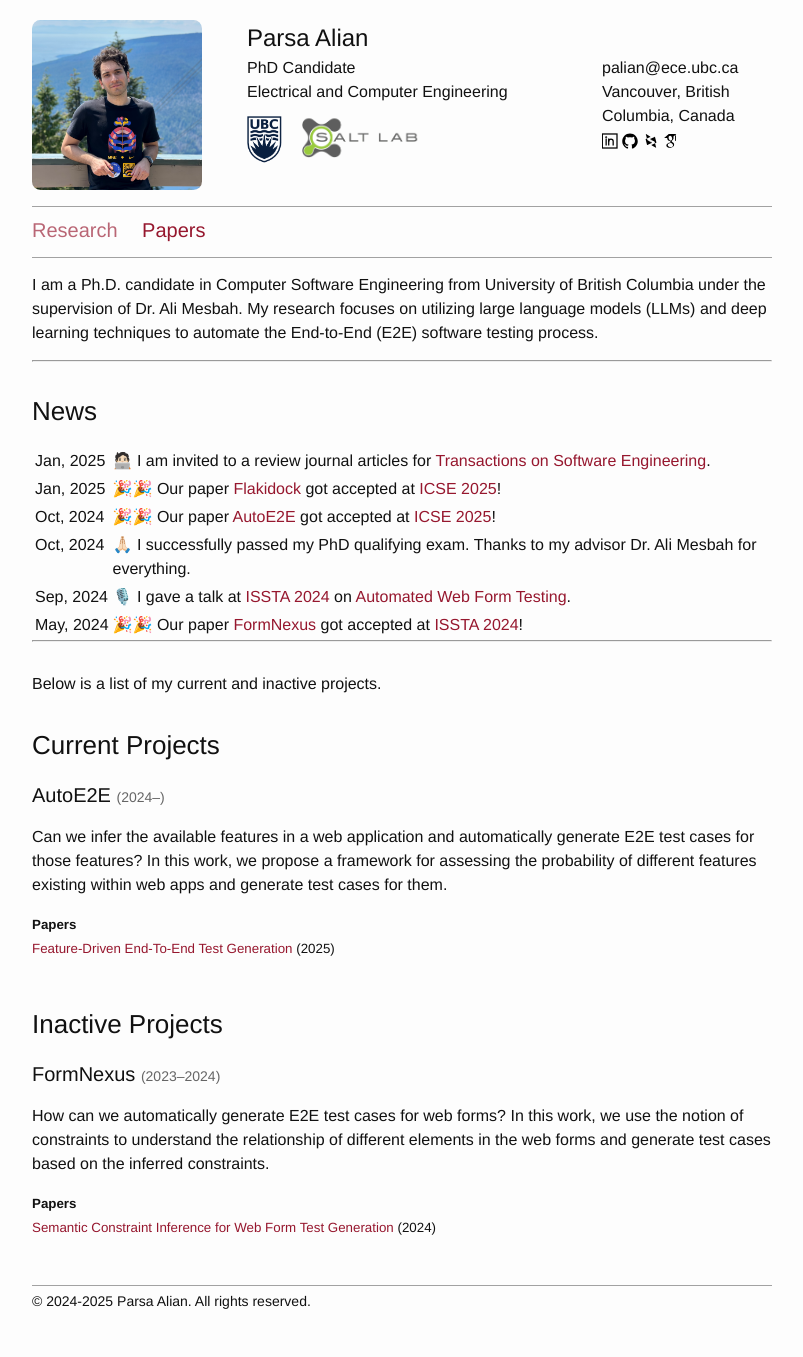
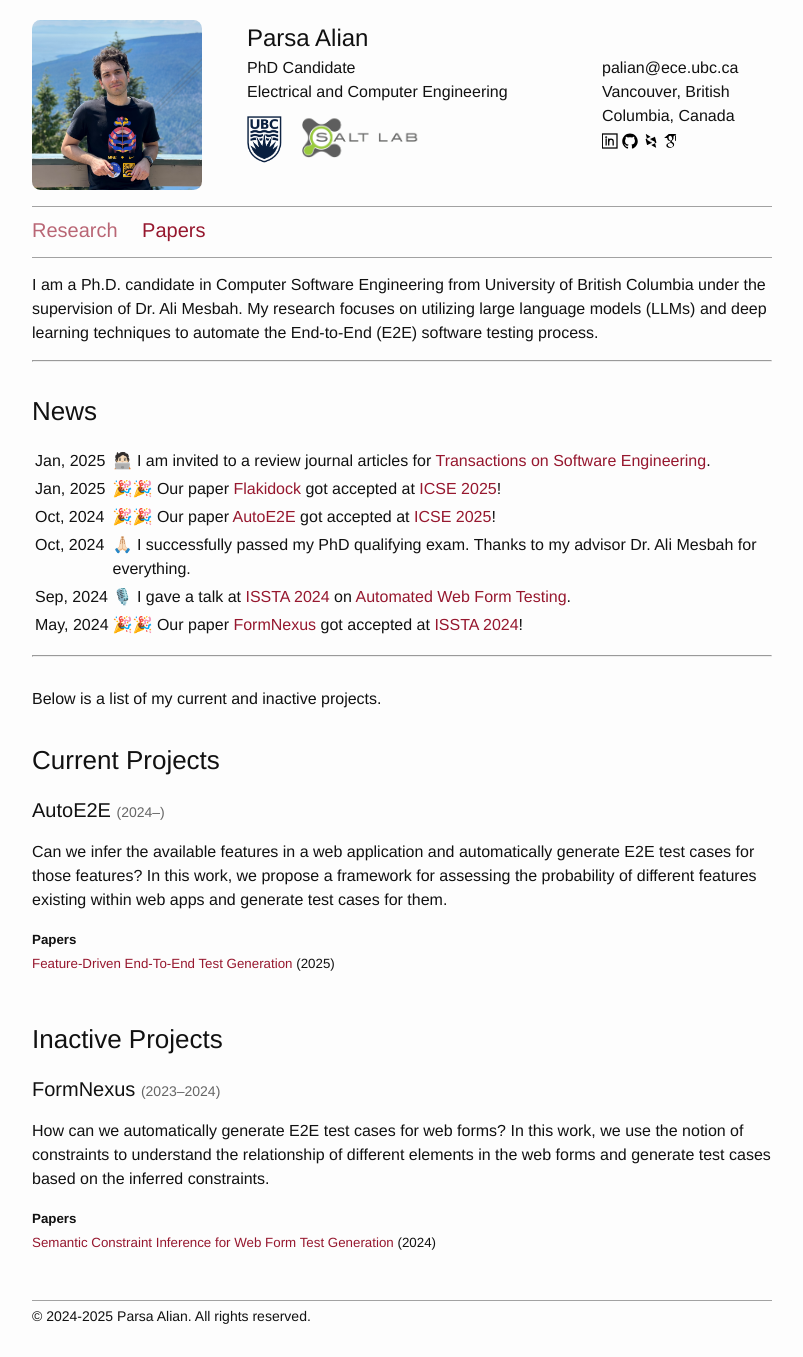
Before and after one commit to parsaalian/parsaalian.github.io, a Jekyll site: the page built from index.md, in a window 1280 px wide. Shown: the whole page, without its empty margins (238-1041 px from the left). Built offline with Jekyll 4.4.1, drawn with Linux system fonts in a browser that asks for light colours.

Commit message:
updated news margin bottom

```diff
--- a/index.md
+++ b/index.md
@@ -11,7 +11,7 @@ I am a Ph.D. candidate in Computer Software Engineering from University of Briti
 
 ### News
 
-<table>
+<table style="margin-bottom: 15px">
   <tr>
     <td style="vertical-align: top;">Jan,&nbsp;2025</td>
     <td>
```
